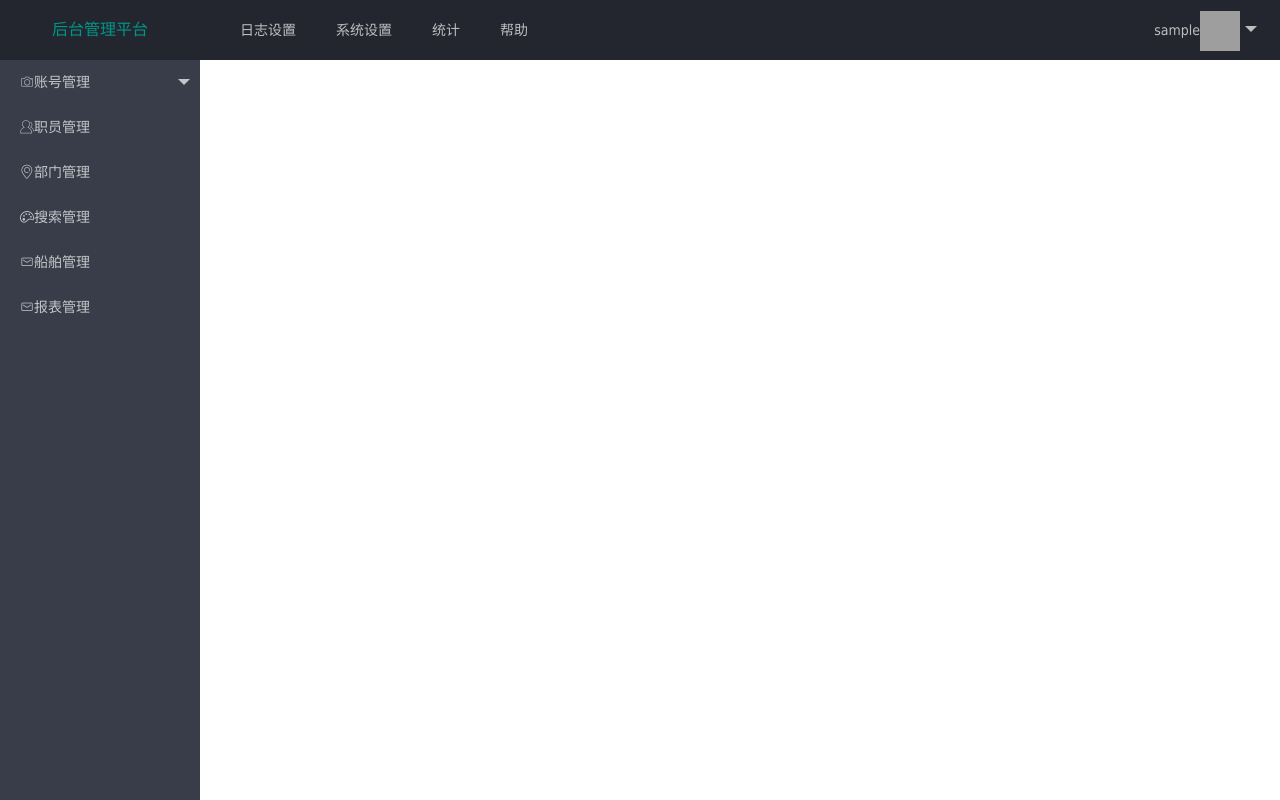
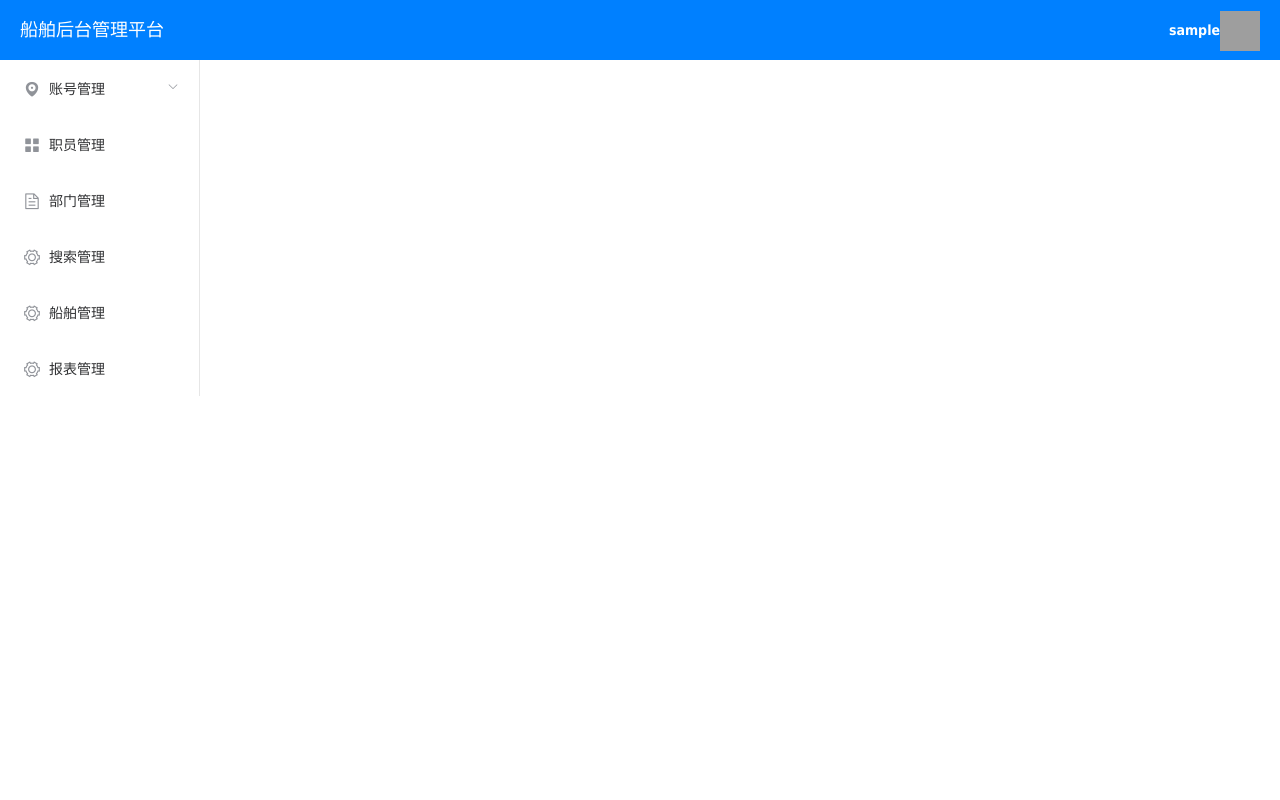
Before and after one commit to dont-sleep-so-late/gdou-crm-front, a Vue app: page / in a window 1280 px wide. Built offline with nearby package versions, Linux system fonts and the light colour scheme; sample sign-in values are in the browser's storage; grey boxes are pictures that could not be loaded.

Commit message:
feat: 重构页面框架

```diff
--- a/src/components/Main.vue
+++ b/src/components/Main.vue
@@ -1,101 +1,71 @@
 <template>
 	<div id="box">
-		<div class="layui-layout-admin">
-			<div class="layui-header">
+		<el-container>
+
+			<el-container>
+				<el-header>
 					<!--平台名称-->
-				<div class="layui-logo">后台管理平台</div>
-				<!--左侧主菜单-->
-				<ul class="layui-nav layui-layout-left">
-					<li class="layui-nav-item"><a href="#">日志设置</a></li>
-					<li class="layui-nav-item"><a href="#">系统设置</a></li>
-					<li class="layui-nav-item"><a href="#">统计</a></li>
-					<li class="layui-nav-item"><a href="#">帮助</a></li>
-				</ul>
+					<div>
+						<h2>船舶后台管理平台</h2>
+					</div>
 					<!--右侧主菜单-->
-				<ul class="layui-nav layui-layout-right">
-					<li class="layui-nav-item">
+					<el-dropdown>
 						<a href="javascript:;">
-							<span id="username">{{username}}</span>
+							<span class="username">{{ username }}</span>
 							<img id="headImg" style="width: 40px;height: 40px"
-								:src="'/ship/download/downloadImg.do?imgUrl='+imgUrl">
+								:src="'/ship/download/downloadImg.do?imgUrl=' + imgUrl">
 						</a>
-						<dl class="layui-nav-child">
-							<dd><a href="#" @click="logout()">退出</a></dd>
-						</dl>
-					</li>
-				</ul>
-			</div>
-			<div class="layui-side layui-bg-black">
-				<ul class="layui-nav layui-nav-tree" lay-filter="menu">
-					<li class="layui-nav-item">
-						<a href="#">
-							<i class="layui-icon layui-icon-camera"></i>账号管理
-						</a>
-						<dl class="layui-nav-child">
-							<dd>
-								<a href="javascript:void(0)" id="1" @click="getAccounts()">
-									<i class="layui-icon layui-icon-user"></i>账号列表
-								</a>
-							</dd>
-							<dd>
-								<a href="javascript:void(0)" id="2" @click="editHeadImg()">
-									<i class="layui-icon layui-icon-upload"></i>修改头像
-								</a>
-							</dd>
-							<dd>
-								<a href="javascript:void(0)" id="3" @click="editPwd()">
-									<i class="layui-icon layui-icon-password"></i>修改密码
-								</a>
-							</dd>
-						</dl>
-					</li>
-					<li class="layui-nav-item">
-						<a href="javascript:void(0)" id="4" @click="getUsers()">
-							<i class="layui-icon layui-icon-user"></i>职员管理
-						</a>
-					</li>
-					<li class="layui-nav-item">
-						<a href="javascript:void(0)" id="5" @click="getDepts()">
-							<i class="layui-icon layui-icon-location"></i>部门管理
-						</a>
-					</li>
-					<li class="layui-nav-item">
-						<a href="javascript:void(0)" id="6" @click="getSearchs()">
-							<i class="layui-icon layui-icon-theme"></i>搜索管理
-						</a>
-					</li>
-					<li class="layui-nav-item">
-						<a href="javascript:void(0)" id="7" @click="getShips()">
-							<i class="layui-icon layui-icon-email"></i>船舶管理
-						</a>
-					</li>
-					<li class="layui-nav-item">
-						<a href="javascript:void(0)" id="8" @click="echars()">
-							<i class="layui-icon layui-icon-email"></i>报表管理
-						</a>
-					</li>
-				</ul>
-			</div>
-
+						<el-dropdown-menu slot="dropdown">
+							<el-dropdown-item @click.native="logout()">退出登录</el-dropdown-item>
+						</el-dropdown-menu>
+					</el-dropdown>
+				</el-header>
+				<el-container>
+					<el-aside width="200px">
+						<el-menu default-active="1" class="el-menu-vertical-demo">
+							<el-submenu index="1">
+								<template slot="title">
+									<i class="el-icon-location"></i>
+									<span>账号管理</span>
+								</template>
+								<el-menu-item-group>
+									<el-menu-item index="getAccounts" @click="getAccounts()" id="1">账号列表</el-menu-item>
+									<el-menu-item index="editHeadImg" @click="editHeadImg()" id="2">修改头像</el-menu-item>
+									<el-menu-item index="editPwd" @click="editPwd()" id="3">修改密码</el-menu-item>
+								</el-menu-item-group>
+							</el-submenu>
+							<el-menu-item index="getUsers" id="4" @click="getUsers()">
+								<i class="el-icon-menu"></i>
+								<span slot="title">职员管理</span>
+							</el-menu-item>
+							<el-menu-item index="getDepts" id="5" @click="getDepts()">
+								<i class="el-icon-document"></i>
+								<span slot="title">部门管理</span>
+							</el-menu-item>
+							<el-menu-item index="getSearchs" id="6" @click="getSearchs()">
+								<i class="el-icon-setting"></i>
+								<span slot="title">搜索管理</span>
+							</el-menu-item>
+							<el-menu-item index="getShips" id="7" @click="getShips()">
+								<i class="el-icon-setting"></i>
+								<span slot="title">船舶管理</span>
+							</el-menu-item>
+							<el-menu-item index="echars" id="8" @click="echars()">
+								<i class="el-icon-setting"></i>
+								<span slot="title">报表管理</span>
+							</el-menu-item>
+						</el-menu>
+					</el-aside>
+					<el-main>
 						<div id="box">
 							<router-view></router-view>
 						</div>
-			<!-- <div class="layui-body">
-		        <div class="layui-tab" lay-allowClose="true" lay-filter="zst">
-		            <ul class="layui-tab-title">
-		                <li class="layui-this">首页</li>
-		            </ul>
-		            <div class="layui-tab-content">
-		                <div id="welcome" class="layui-tab-item layui-show"></div>
-		            </div>
-		        </div>
-		    </div> -->
-			<!-- <div class="layui-footer">
-				<center>
-					2022-9999&copy;版权所有|维权必究
-				</center>
-			</div> -->
-		</div>
+					</el-main>
+				</el-container>
+
+			</el-container>
+		</el-container>
+
 	</div>
 </template>
 
@@ -195,8 +165,20 @@
 </script>
 
 <style scoped>
-	#box {
-		padding-top: 50px;
-		padding-left: 120px;
+.el-header {
+	background-color: #0080ff;
+	color: #ffffff;
+	line-height: 60px;
+	font-weight: 600;
+	display: flex;
+	justify-content: space-between;
+}
+
+.username {
+	color: #fff;
+}
+
+.el-icon-arrow-down {
+	font-size: 12px;
 }
 </style>
```
Lines whose indentation alone changed are shown as unchanged.
